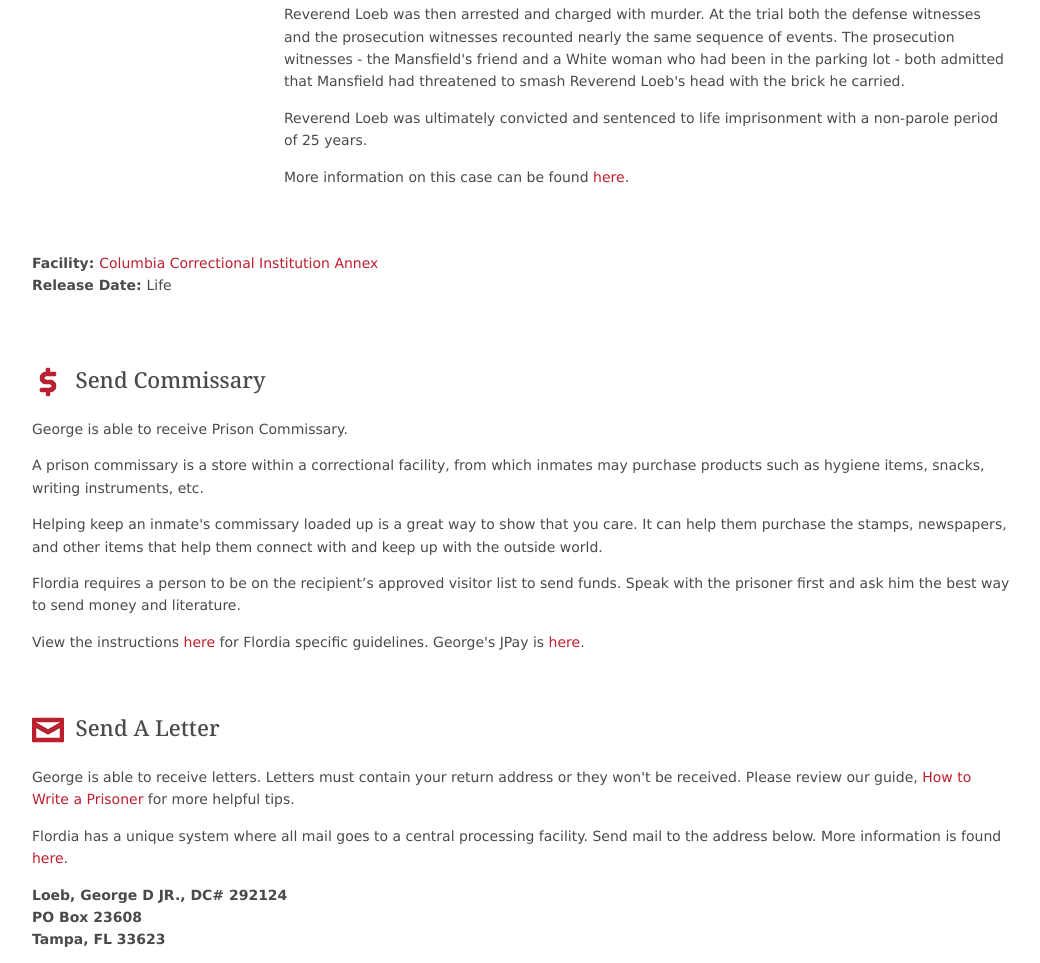
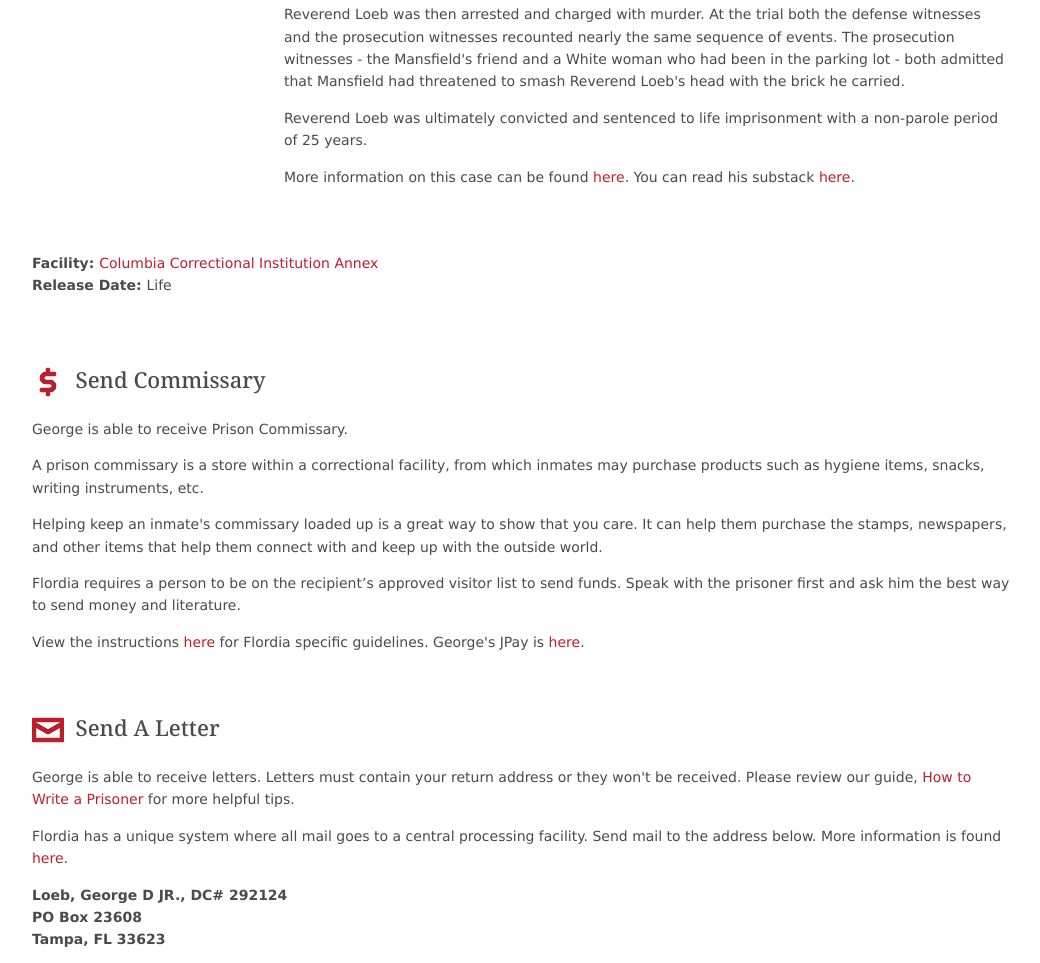
Before and after one commit to thejusticeinitiative/JusticeInitiative, a plain HTML site: page pages/george-loeb.html in a window 1280 px wide. Shown: the part 1159-2122 px from the top of the page, without its empty margins (119-1159 px from the left). Drawn offline with Linux system fonts and the light colour scheme.

Commit message:
Update george-loeb.html

```diff
--- a/pages/george-loeb.html
+++ b/pages/george-loeb.html
@@ -77,7 +77,7 @@ While in Jacksonville Loeb made powerful enemies, first as the cofounder of Citi
 		<p>As Mansfield approached, Reverend Loeb responded by tearing open the glove compartment of his car, and seizing a 0.25 mm pistol his wife kept in there for her protection, fired two shots at Mansfield, killing him.</p>
 		<p>Reverend Loeb was then arrested and charged with murder. At the trial both the defense witnesses and the prosecution witnesses recounted nearly the same sequence of events. The prosecution witnesses - the Mansfield's friend and a White woman who had been in the parking lot - both admitted that Mansfield had threatened to smash Reverend Loeb's head with the brick he carried.</p>
 		<p>Reverend Loeb was ultimately convicted and sentenced to life imprisonment with a non-parole period of 25 years.</p>
-		<p>More information on this case can be found <a href="https://www.bitchute.com/video/QUwgE7CL3s01/">here</a>.</p>
+		<p>More information on this case can be found <a href="https://www.bitchute.com/video/QUwgE7CL3s01/">here</a>. You can read his substack <a href="https://thecaseofgeorgeloeb.substack.com/?r=44psdx&utm_campaign=pub-share-checklist">here</a>.</p>
 
 		</div>
       </div>
```
